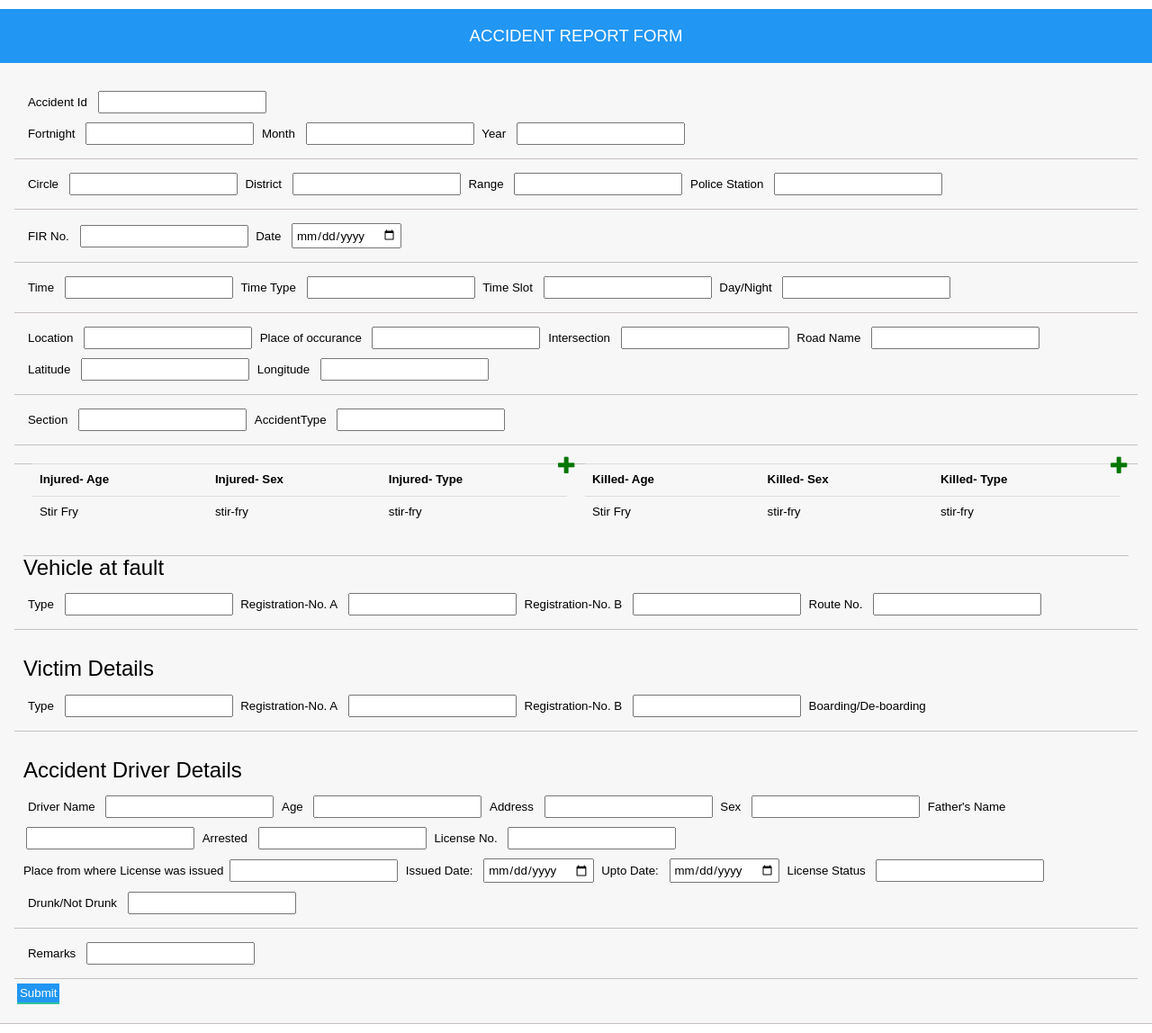
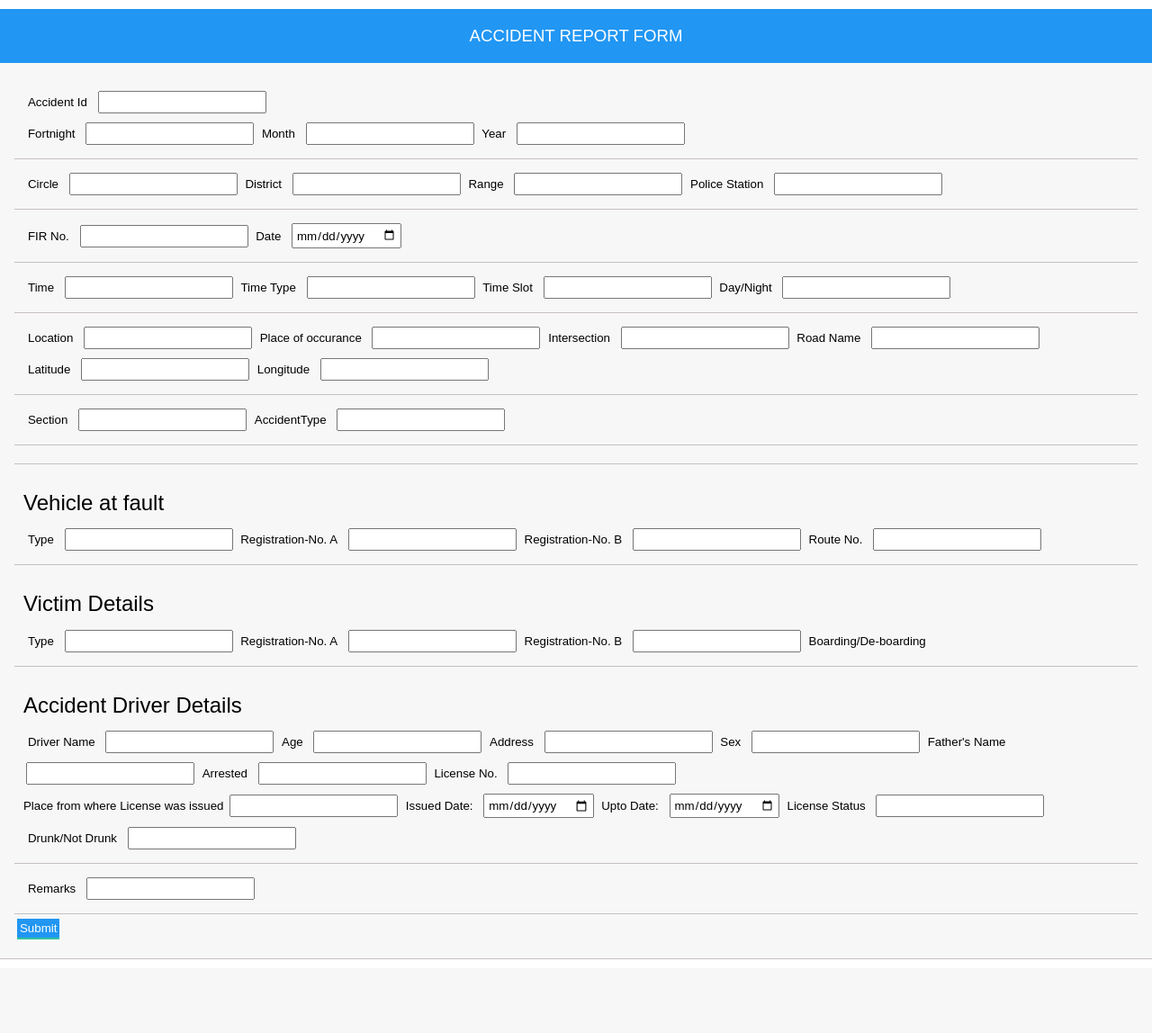
Before and after one commit to arushibutan11/AMS, a Django app: template templates/details_form.html in a window 1280 px wide. Shown: the whole page at 90% size. After the commit the page ends 1066 px from the top, so only its background shows below. Run offline with Django 3.2, Linux system fonts and the light colour scheme; the template is opened without the code that fills it: most values are stand-ins (such as "Sample title", 1, 10 or a date in 2020); form fields are guessed from the names that the template uses; some libraries are stand-ins or nearby versions.

Commit message:
Fixed Arushi Bugs

```diff
--- a/dtp/settings.py
+++ b/dtp/settings.py
@@ -114,6 +114,8 @@ AUTH_PASSWORD_VALIDATORS = [
 
 LANGUAGE_CODE = 'en-us'
 
+DATE_INPUT_FORMATS = {'%d-%b-%y'}
+
 TIME_ZONE = 'UTC'
 
 USE_I18N = True
--- a/templates/details_form.html
+++ b/templates/details_form.html
@@ -12,9 +12,11 @@
 <style type="text/css">
 
 div#table2 {
+    display: none;
     float: right;
 }
 div#table1 {
+    display: none;
     float: left;
 }
 
@@ -242,15 +244,15 @@ h2 { text-align: center; }
 
       </tr>
       <tr>
-        <td contenteditable="true">Stir Fry</td>
-        <td contenteditable="true">stir-fry</td>
-        <td contenteditable="true">stir-fry</td>
+        <td contenteditable="true">{{ formkil.INJAGE }}</td>
+        <td contenteditable="true">{{ formkil.INJSEX }}</td>
+        <td contenteditable="true">{{ formkil.INJTYPE }}</td>
       </tr>
       <!-- This is our clonable table line -->
       <tr class="hide">
-        <td contenteditable="true">Stir Fry</td>
-        <td contenteditable="true">stir-fry</td>
-        <td contenteditable="true">stir-fry</td>      </tr>
+        <td contenteditable="true">{{ formkil.AGE }}</td>
+        <td contenteditable="true">{{ formkil.SEX }}</td>
+        <td contenteditable="true">{{ formkil.TYPE }}/td>      </tr>
     </table>
   </div>
 
@@ -264,15 +266,15 @@ h2 { text-align: center; }
 
       </tr>
       <tr>
-        <td contenteditable="true">Stir Fry</td>
-        <td contenteditable="true">stir-fry</td>
-        <td contenteditable="true">stir-fry</td>
+        <td contenteditable="true">{{ formkil.AGE }}</td>
+        <td contenteditable="true">{{ formkil.AGE }}</td>
+        <td contenteditable="true">{{ formkil.AGE }}</td>
       </tr>
       <!-- This is our clonable table line -->
       <tr class="hide">
-        <td contenteditable="true">Stir Fry</td>
-        <td contenteditable="true">stir-fry</td>
-        <td contenteditable="true">stir-fry</td>      </tr>
+        <td contenteditable="true">{{ formkil.AGE }}</td>
+        <td contenteditable="true">{{ formkil.AGE }}</td>
+        <td contenteditable="true">{{ formkil.AGE }}</td>      </tr>
     </table>
   </div>
   </div>
@@ -439,14 +441,47 @@ $.ajaxSetup({
         dataType: 'json',
         success: function (data) {
 			document.getElementById("id_ACCTYPE").value = data['ACCTYPE'];
+            if (data['ACCTYPE'] == 'S' || data['ACCTYPE'] == 'G' )
+            {
+                //Show Injured Table
+                $("#table2").hide();
+                $("#table1").show();
+            }
+            else if (data['ACCTYPE'] == 'F')
+            {
+                $("#table1").show();
+                $("#table2").show();
+                //Show Killed and Injured Table
+            }
+            else
+            {
+                $("#table1").hide();
+                $("#table2").hide();
+            }
+
+            /*function myFunction() {
+    var x = document.getElementById('myDIV');
+    if (x.style.display === 'none') {
+        x.style.display = 'block';
+    } else {
+        x.style.display = 'none';
+    }
+}*/
         }
       });
     });
 $("#id_DATE_OCC_month").change(function () {
     var selection = $("#id_DATE_OCC_month option:selected").text(); //grab the value selected
-	document.getElementById("id_MONTH").value = selection;
+    var mon = selection.substring(0, 3);
+	document.getElementById("id_MONTH").value = mon;
     });
 
+$("#id_PS, #id_DATE_OCC_year,  #id_FIRNO").change(function () {
+    ps =  document.getElementById("id_PS").value
+    var psCode = ps.split("-");
+    var id = document.getElementById("id_DATE_OCC_year").value +  psCode[1] +  document.getElementById("id_FIRNO").value;
+    document.getElementById("id_ACC_ID").value = id;
+});
 
 $("#id_DATE_OCC_year").change(function () {
     var selection = $("#id_DATE_OCC_year option:selected").text(); //grab the value selected
```
Also changed, not shown: fir/forms.py (+5 -3 lines), 2 other files.
